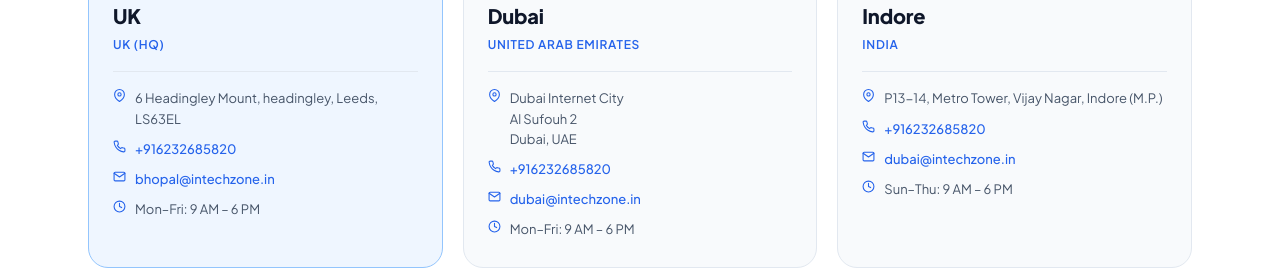
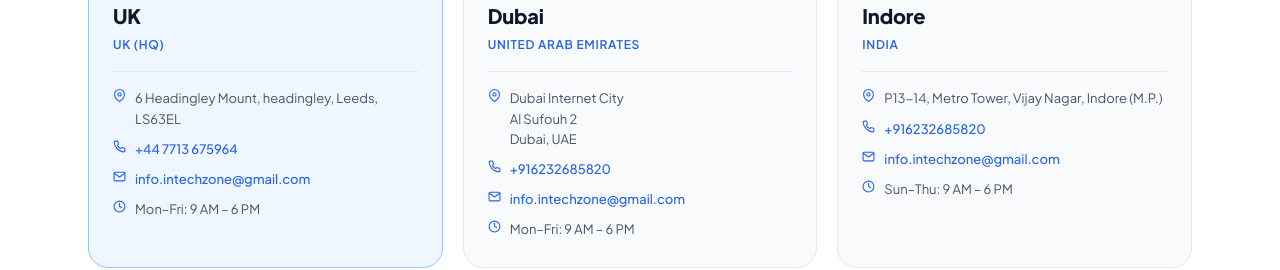
Before and after one commit to instadotanalytics/IntechZone, a React (Vite) app in the folder Frontend/: page /contact in a window 1280 px wide. Shown: the part 1200-1470 px from the top of the page. Built offline with nearby package versions, Linux system fonts and the light colour scheme; a web font is replaced by a local one.

Commit message:
location

```diff
--- a/Frontend/src/Pages/Contact/Contactpage.jsx
+++ b/Frontend/src/Pages/Contact/Contactpage.jsx
@@ -74,8 +74,8 @@
     city: 'UK',
     country: 'UK (HQ)',
     address: '6 Headingley Mount, headingley, Leeds, LS63EL',
-    phone: '+916232685820',
-    email: 'bhopal@intechzone.in',
+    phone: '+44 7713 675964',
+    email: 'info.intechzone@gmail.com',
     hours: 'Mon–Fri: 9 AM – 6 PM',
     icon: '🏢',
     primary: true,
@@ -85,7 +85,7 @@
   country: 'United Arab Emirates',
   address: 'Dubai Internet City\nAl Sufouh 2\nDubai, UAE',
   phone: '+916232685820',
-  email: 'dubai@intechzone.in',
+  email: 'info.intechzone@gmail.com',
   hours: 'Mon–Fri: 9 AM – 6 PM',
   icon: '🏙️',
   primary: false,
@@ -95,7 +95,7 @@
     country: 'India',
     address: 'P13-14, Metro Tower, Vijay Nagar, Indore (M.P.)',
     phone: '+916232685820',
-    email: 'dubai@intechzone.in',
+    email: 'info.intechzone@gmail.com',
     hours: 'Sun–Thu: 9 AM – 6 PM',
     icon: '🌍',
     primary: false,
```
